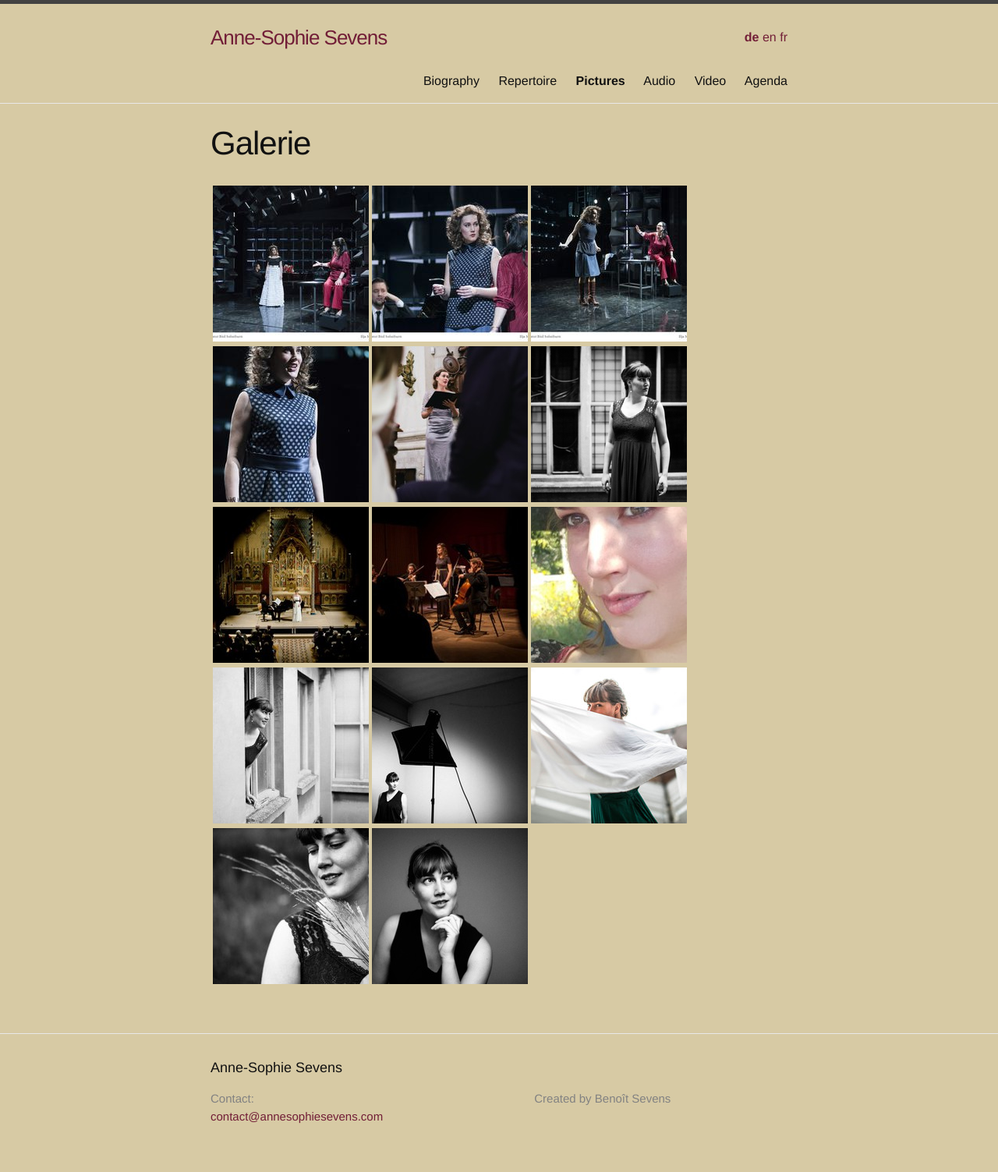
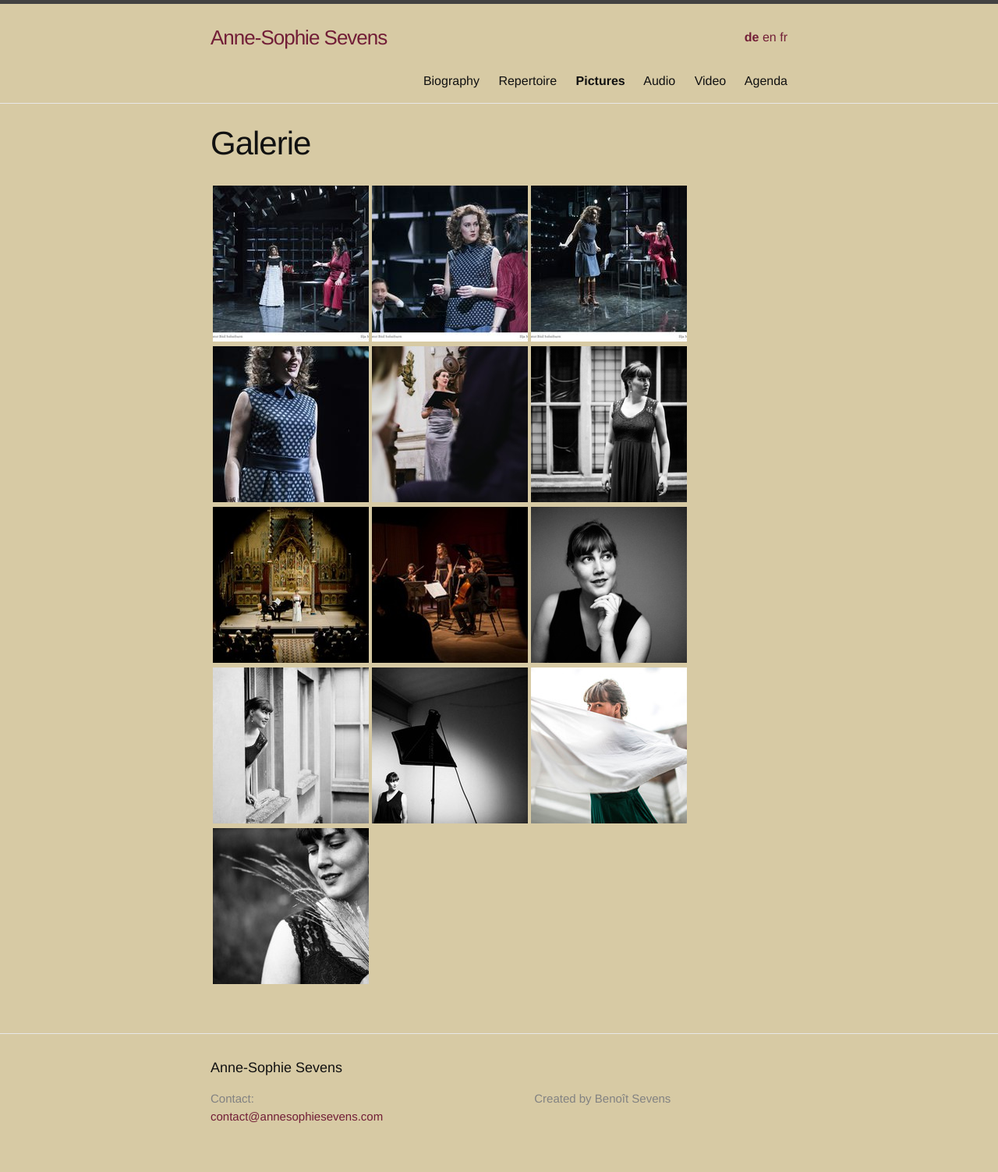
Before and after one commit to annesophie-sevens/annesophie-sevens.github.io, a Jekyll site: the page built from pictures-de.md, in a window 1280 px wide. Shown: the whole page at 78% size. Built offline with Jekyll 4.4.1, drawn with Linux system fonts in a browser that asks for light colours.

Commit message:
Update pictures-de.md

```diff
--- a/pictures-de.md
+++ b/pictures-de.md
@@ -10,8 +10,8 @@ ref: pictures
 
 | <a href="/assets/aad.jpg"> ![]({{ site.baseurl }}/assets/aad-thumbnail.jpg) </a> | <a href="/assets/203.jpg"> ![]({{ site.baseurl }}/assets/203-thumbnail.jpg) </a> | <a href="/assets/14.jpg">  ![]({{ site.baseurl }}/assets/14-thumbnail.jpg) </a> |
 
-| <a href="/assets/104.jpg">  ![]({{ site.baseurl }}/assets/104-thumbnail.jpg) </a> | <a href="/assets/113.jpg"> ![]({{ site.baseurl }}/assets/113-thumbnail.jpg) </a> | <a href="/assets/103.jpg">  ![]({{ site.baseurl }}/assets/103-thumbnail.jpg) </a> |
+| <a href="/assets/104.jpg">  ![]({{ site.baseurl }}/assets/104-thumbnail.jpg) </a> | <a href="/assets/113.jpg"> ![]({{ site.baseurl }}/assets/113-thumbnail.jpg) </a> | <a href="/assets/8.jpg"> ![]({{ site.baseurl }}/assets/8-thumbnail.jpg) </a>|
 
 |  <a href="/assets/10.jpg">  ![]({{ site.baseurl }}/assets/10-thumbnail.jpg) </a> |  <a href="/assets/7.jpg"> ![]({{ site.baseurl }}/assets/7-thumbnail.jpg) </a> | <a href="/assets/3.jpg"> ![]({{ site.baseurl }}/assets/3-thumbnail.jpg) </a>|
 
-| <a href="/assets/12.jpg">![]({{ site.baseurl }}/assets/12-thumbnail.jpg) </a> | <a href="/assets/8.jpg"> ![]({{ site.baseurl }}/assets/8-thumbnail.jpg) </a> | |
+| <a href="/assets/12.jpg">![]({{ site.baseurl }}/assets/12-thumbnail.jpg) </a> | | |
```
